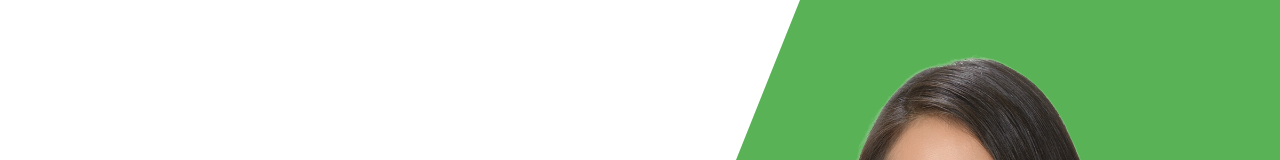
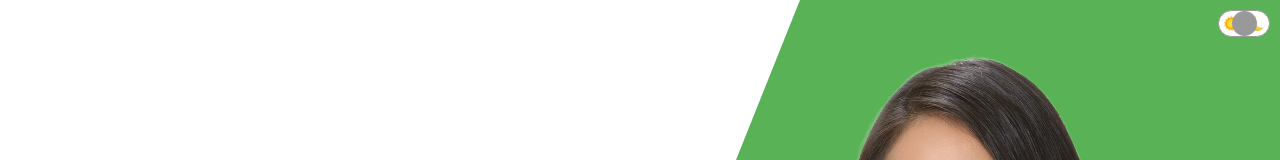
Before and after one commit to arumbaua366/portfolio_v2, a React (Create React App) app: page / in a window 1280 px wide. Shown: the top 160 px of the page. Built offline with nearby package versions, Linux system fonts and the light colour scheme.

Commit message:
start building dark mode

```diff
--- a/src/App.jsx
+++ b/src/App.jsx
@@ -2,10 +2,12 @@
 import Intro from "./components/intro/Intro";
 import ProductList from "./components/productList/ProductList";
 import Contact from "./components/contact/Contact";
+import Toggle from "./components/toggle/Toggle";
 
 const App = () => {
   return (
     <div>
+      <Toggle />
       <Intro />
       <About />
       <ProductList />
--- a/src/components/contact/Contact.jsx
+++ b/src/components/contact/Contact.jsx
@@ -62,7 +62,7 @@
             <input type="text" placeholder="Email" name="user_email" />
             <textarea rows="5" placeholder="Message" name="message"></textarea>
             <button>Submit</button>
-            {done && "Thank you"}
+            {done && " Thank you!"}
           </form>
         </div>
       </div>
--- /dev/null
+++ b/src/components/toggle/Toggle.jsx
@@ -0,0 +1,15 @@
+import "./toggle.css";
+import Sun from "../../img/sun.png";
+import Moon from "../../img/moon.png";
+
+const Toggle = () => {
+  return (
+    <div className="t">
+      <img src={Sun} alt="" className="t-icon" />
+      <img src={Moon} alt="" className="t-icon" />
+      <div className="t-button"></div>
+    </div>
+  );
+};
+
+export default Toggle;
--- /dev/null
+++ b/src/components/toggle/toggle.css
@@ -0,0 +1,28 @@
+.t {
+  width: 50px;
+  height: 25px;
+  border-radius: 20px;
+  border: 1px solid #999;
+  background-color: white;
+  position: fixed;
+  top: 10px;
+  right: 10px;
+  z-index: 999;
+  display: flex;
+  align-items: center;
+  justify-content: space-around;
+}
+
+.t-icon {
+  width: 15px;
+  height: 15px;
+}
+
+.t-button {
+  width: 25px;
+  height: 25px;
+  border-radius: 50%;
+  background-color: #999;
+  position: absolute;
+  cursor: pointer;
+}
```
Also changed, not shown: src/context.js (added, +22 -0 lines).
